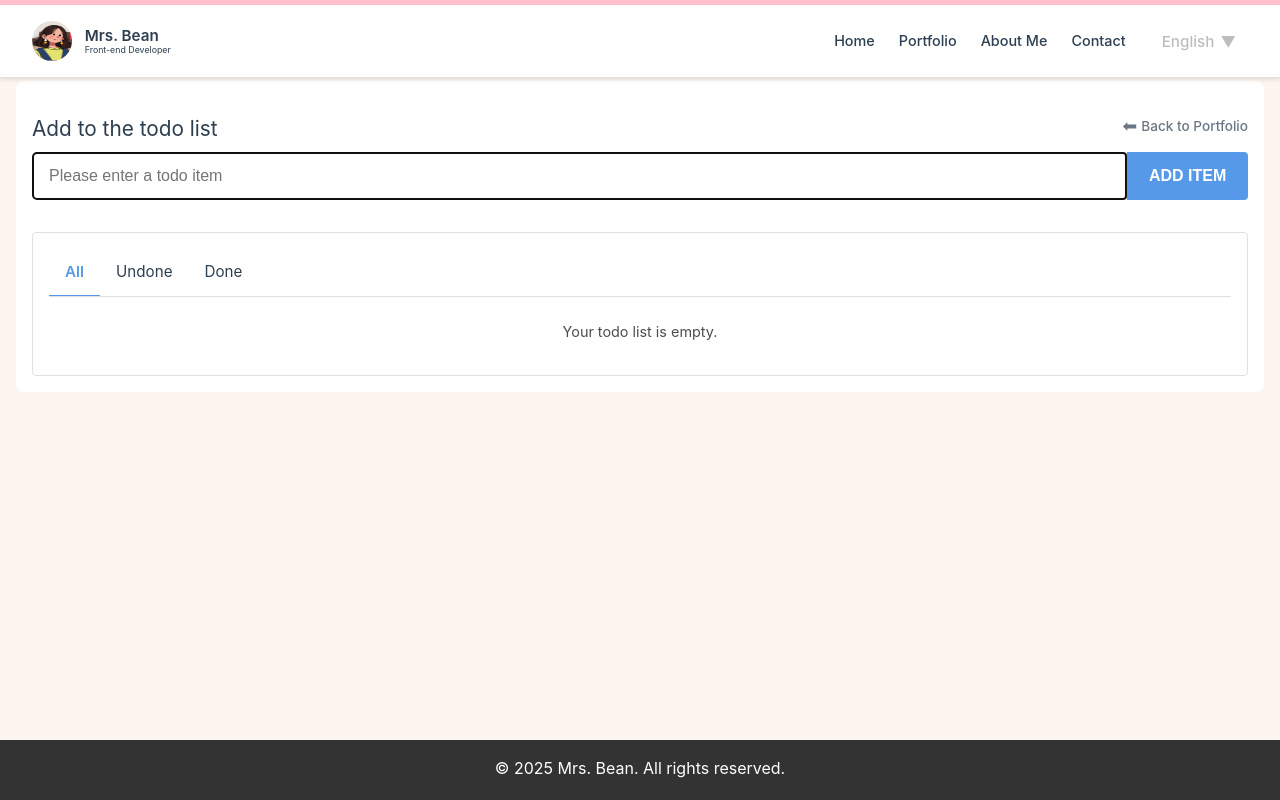
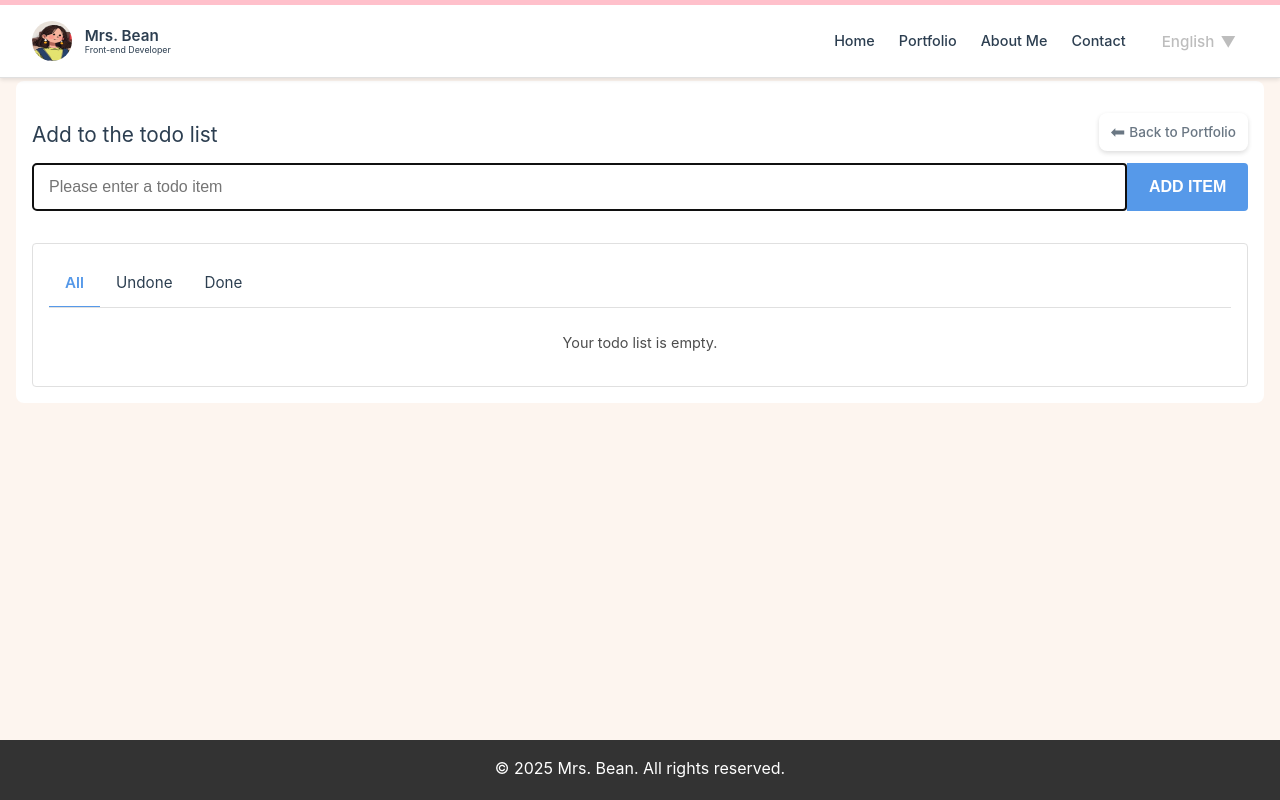
Before and after one commit to ooBean/portfolio-vue3-vite, a Vue app: page /portfolio/Todo in a window 1280 px wide. Built offline with nearby package versions, Linux system fonts and the light colour scheme.

Commit message:
chore: add and style BackLink component for consistent navigation UI

```diff
--- a/src/components/common/BackLink.vue
+++ b/src/components/common/BackLink.vue
@@ -50,6 +50,13 @@ defineProps({
   text-decoration: none;
   opacity: 0.7;
   transition: all 0.3s ease;
+  background: rgba(255, 255, 255, 0.1);
+  color: #fff;
+  padding: 6px 12px;
+  border-radius: 8px;
+  font-size: 12px;
+  box-shadow: 0 2px 5px rgba(0, 0, 0, 0.2);
+  cursor: pointer;
 
   &.top-right-link {
     font-size: 0.85rem; // 略微缩小右上方位置的字体
@@ -79,6 +86,7 @@ defineProps({
       width: 0;
       height: 1px;
       transition: width 0.3s ease;
+      background-color: currentColor;
     }
   }
 
@@ -90,10 +98,6 @@ defineProps({
     }
   }
 
-  &:not(.light):hover span::after {
-    background-color: var(--todolist-text-color, var(--chat-text-color, $text-color));
-  }
-
   &.light:hover span::after {
     background-color: var(--light-text-color, #fff);
   }
```
